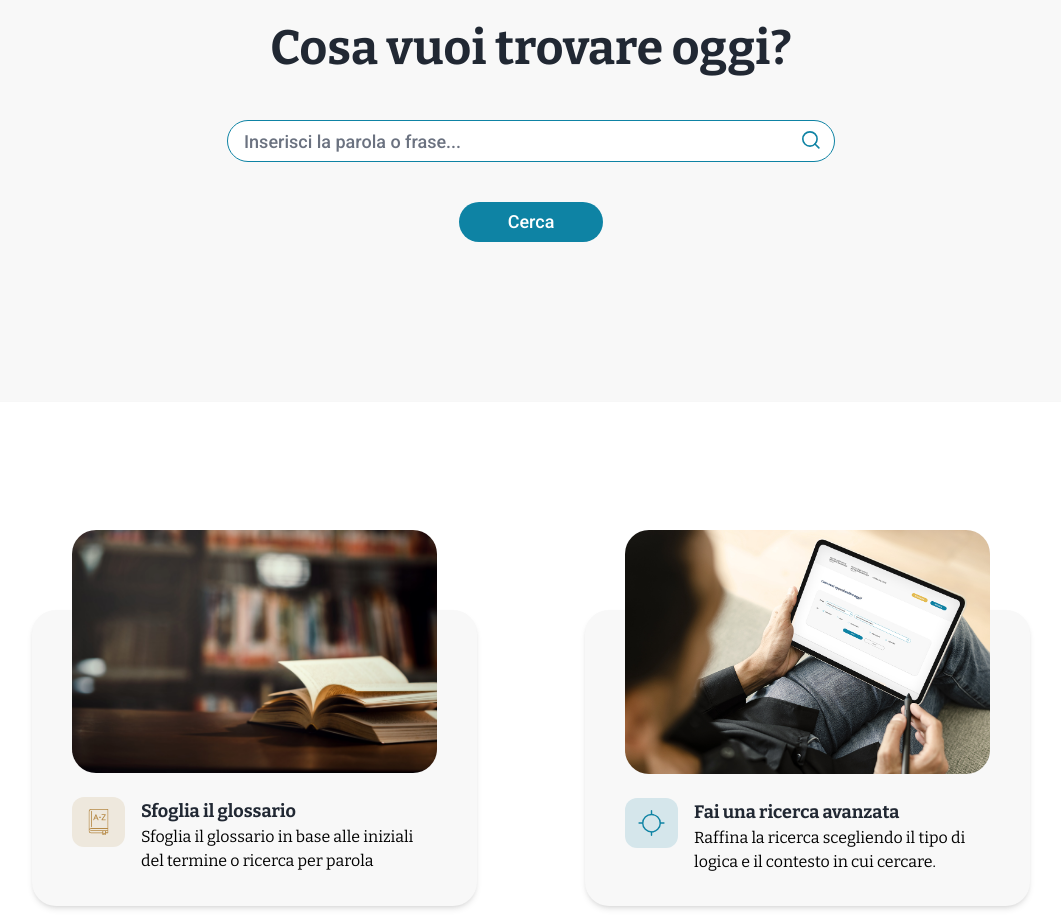
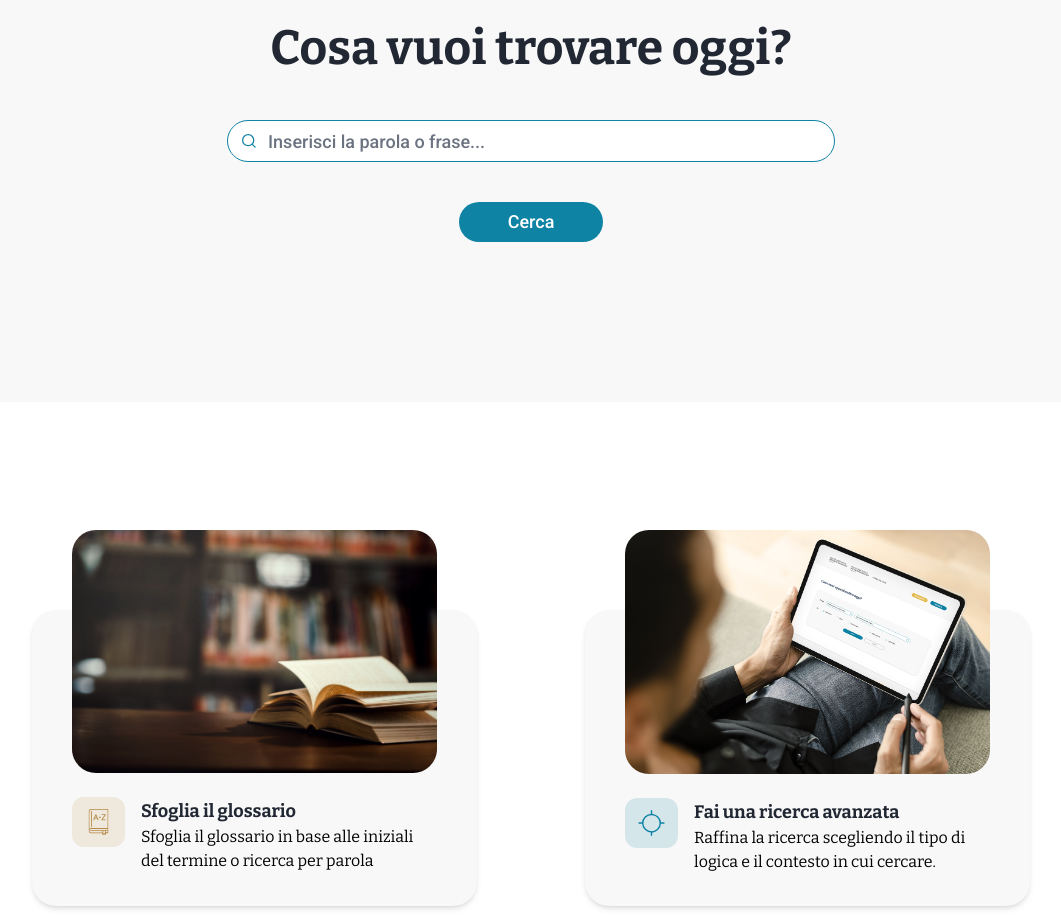
Before and after one commit to upalatucci/biblioteca-nextjs, a Next.js app: page / in a window 1280 px wide. Shown: the part 1280-2197 px from the top of the page, without its empty margins (109-1170 px from the left). Built offline with nearby package versions, Linux system fonts and the light colour scheme.

Commit message:
fix css results page

```diff
--- a/components/DictionarySearch/DictionarySearch.tsx
+++ b/components/DictionarySearch/DictionarySearch.tsx
@@ -101,12 +101,13 @@ const DictionarySearch: React.FC<DictionarySearchProps> = ({
   };
 
   return (
-    <div className="py-14 lg:py-32 px-8 mb-14" id="risultati">
-      <h3 className="max-w-[1400px] text-2xl md:text-4xl text-primary font-bold mb-4">
+    <>
+    <div className="pt-14 lg:pt-32 px-8 " id="risultati">
+      <h3 className="max-w-[1400px] mx-auto text-2xl md:text-4xl text-primary font-bold mb-4">
         Abbiamo trovato
       </h3>
 
-      <div className="flex items-stretch lg:items-center justify-between flex-wrap flex-col xl:flex-row">
+      <div className="max-w-[1400px] mx-auto flex items-stretch lg:items-center justify-between flex-wrap flex-col xl:flex-row">
         <label className="flex flex-col md:flex-row w-full md:items-cente">
           <SearchInput
             onChange={onSearch}
@@ -117,7 +118,8 @@ const DictionarySearch: React.FC<DictionarySearchProps> = ({
           />
         </label>
       </div>
-      <ul className="relative mb-[-1px] max-w-[1400px] flex flex-wrap text-center font-sans dark:text-gray-400 pt-14 md:pl-8">
+
+      <ul className="mx-auto relative mb-[-1px] max-w-[1400px] flex flex-wrap text-center font-sans dark:text-gray-400 pt-14 md:pl-8">
         <li className="mr-2 min-w-80">
           <Link
             href={getTabUrl(router, null)}
@@ -176,7 +178,9 @@ const DictionarySearch: React.FC<DictionarySearchProps> = ({
           </Link>
         </li>
       </ul>
-      <div className="border-b border-gray-400 bg-white px-8 py-8 md:py-14 shadow-md rounded-3xl">
+      </div>
+      <div className="pb-14 lg:pb-32 mb-14">
+      <div className="mx-auto border-b border-gray-400 bg-white px-8 py-8 md:py-14 shadow-md rounded-3xl">
         {dictionaryToShow.length === 0 && (
           <div className="mb-10 mx-auto md:max-w-5xl px-4 md:px-10 py-8">
             <div className="font-bold text-xl ">
@@ -223,6 +227,7 @@ const DictionarySearch: React.FC<DictionarySearchProps> = ({
         )}
       </div>
     </div>
+    </>
   );
 };
 
--- a/components/Results/Results.tsx
+++ b/components/Results/Results.tsx
@@ -51,7 +51,7 @@ const Results: React.FC<ResultsProps> = ({
   }
 
   return (
-    <div className="py-14 px-8" id="risultati">
+    <div className="py-14" id="risultati">
       <ResultsHeader data={data} loading={loading} />
 
       <ResultsContainer
--- a/components/Results/ResultsContainer.tsx
+++ b/components/Results/ResultsContainer.tsx
@@ -34,7 +34,7 @@ const getBaseSearchPath = (router: NextRouter): Partial<Url> => {
 };
 
 const NoResultsForThatBook = ({ router }) => (
-  <div className="border-b border-gray-400 bg-white px-8 shadow-md rounded-3xl">
+  <div className="mx-auto border-b border-gray-400 bg-white shadow-md rounded-3xl">
     <div className="md:px-20 xl:px-0 mx-auto max-w-[1400px] py-20">
       <div className="my-4">
         <h3 className="text-lg px-4 font-bold">
@@ -76,8 +76,8 @@ const ResultsContainer: React.FC<ResultsContainerProps> = ({
   }
 
   return (
-    <div className="border-b border-gray-400 bg-white px-8 shadow-md rounded-3xl">
-      <div className="px-0 mx-auto max-w-[1400px] py-8 md:py-14">
+    <div className="mx-auto border-b border-gray-400 bg-white shadow-md rounded-3xl">
+      <div className="px-8 mx-auto max-w-[1400px] py-8 md:py-14">
         <TabFilters />
         <ul className="divide-y-2 divide-dashed mb-10 mx-auto bg-defaultBg rounded-3xl shadow-md px-4 md:px-10 py-4">
           {data?.hits?.hits?.map((searchHit) => (
--- a/components/Results/ResultsHeader.tsx
+++ b/components/Results/ResultsHeader.tsx
@@ -33,7 +33,7 @@ const ResultsHeader: React.FC<ResultsHeaderProps> = ({ data, loading }) => {
   const totalCount = rsndCount + sdlCount + glossaryCount;
 
   return (
-    <ul className="relative mb-[-1px] max-w-[1400px] flex flex-wrap text-center font-sans dark:text-gray-400 md:pl-8">
+    <ul className="px-8 relative mb-[-1px] max-w-[1400px] mx-auto flex flex-wrap text-center font-sans dark:text-gray-400 md:pl-8">
       <ResultTab
         loading={loadingTab}
         count={totalCount}
--- a/components/SearchInput/SearchInput.tsx
+++ b/components/SearchInput/SearchInput.tsx
@@ -51,7 +51,7 @@ const SearchInput: FC<SearchInputProps> = ({
     >
       <input
         type="search"
-        className="border border-primary h-[42px] w-full pl-4 pr-8 py-1 rounded-3xl bg-white placeholder:text-gray-500 text-md lg:text-lg font-sans"
+        className="border border-primary h-[42px] w-full pr-4 pl-10 py-1 rounded-3xl bg-white placeholder:text-gray-500 text-md lg:text-lg font-sans"
         placeholder={placeholder || "Inserisci la parola o frase..."}
         value={value || ""}
         onChange={onType}
--- a/pages/index.tsx
+++ b/pages/index.tsx
@@ -87,7 +87,7 @@ export default function Home() {
         <title>La Biblioteca di Nichiren</title>
       </Head>
 
-      <main>
+      <main className="home">
         <section
           className={classNames(
             "w-full bg-white shadow-md rounded-3xl py-20 lg:py-32 ",
--- a/pages/ricerca-avanzata/index.tsx
+++ b/pages/ricerca-avanzata/index.tsx
@@ -22,7 +22,7 @@ export default function Ricerca() {
         <AdvancedSearch loading={isLoading} />
 
         {searchedPosts && (
-          <h3 className="max-w-[1400px] text-2xl md:text-4xl text-primary font-bold px-8">
+          <h3 className="max-w-[1400px] mx-auto text-2xl md:text-4xl text-primary font-bold px-8">
             Abbiamo trovato
           </h3>
         )}
--- a/pages/ricerca/index.tsx
+++ b/pages/ricerca/index.tsx
@@ -21,7 +21,7 @@ export default function Ricerca() {
       <main>
         <SimpleSearch loading={isLoading} />
         {searchedPosts && (
-          <h3 className="max-w-[1400px] text-2xl md:text-4xl text-primary font-bold px-8">
+          <h3 className="max-w-[1400px] mx-auto text-2xl md:text-4xl text-primary font-bold px-8">
             Abbiamo trovato
           </h3>
         )}
--- a/styles/globals.scss
+++ b/styles/globals.scss
@@ -75,11 +75,11 @@ hr {
 
   .input-search-icon {
     position: absolute;
-    right: 15px;
-    top: 11px;
+    left: 15px;
+    top: 14px;
     content: url("/icons/ico-search.svg");
-    width: 18px;
-    height: 18px;
+    width: 14px;
+    height: 14px;
   }
 }
 
@@ -283,7 +283,7 @@ input[type="checkbox"]:disabled {
 main .wp-block-image img {
   margin: 50px 0 50px;
 }
-mark {
+.home mark {
     border-radius: 17px;
     padding: 0 6px;
     box-decoration-break: clone;
```
